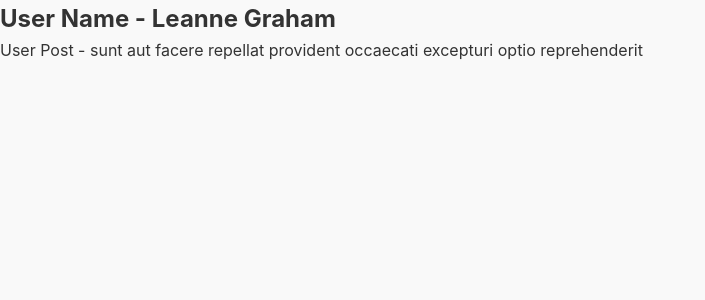
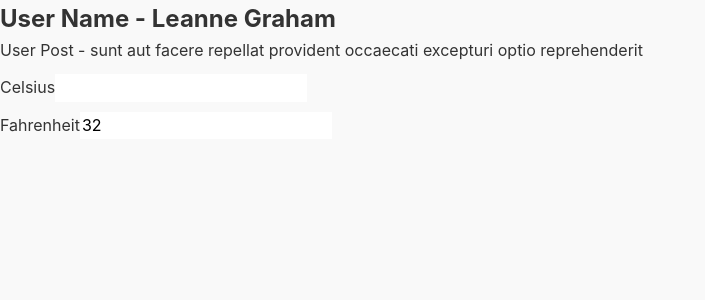
Before and after one commit to RakeshRanjanUIDeveloper/CodeWithJavaScript, a React (Vite) app in the folder PSClasses/React/ps-react-app/: page / in a window 1280 px wide. Shown: the top 300 px of the page, without its empty margins (0-705 px from the left). Built offline with nearby package versions, Linux system fonts and the light colour scheme.

Commit message:
code added

```diff
--- a/PSClasses/React/ps-react-app/src/App.jsx
+++ b/PSClasses/React/ps-react-app/src/App.jsx
@@ -4,6 +4,7 @@ import Clock from './components/Clock/Clock';
 import Timer from './components/Timer/Timer';
 import TodoList from './components/Todo/TodoList';
 import UserPosts from './components/UserPosts/UserPosts';
+import TempCalculator from './components/StateLifting/TempCalculator';
 function App() {
   return (
    /*  <TodoList /> */
@@ -11,6 +12,7 @@ function App() {
         {/* <Timer />
         <Clock /> */}
         <UserPosts />
+        <TempCalculator />
     </React.Fragment>
   )
 }
--- /dev/null
+++ b/PSClasses/React/ps-react-app/src/components/StateLifting/TempCalculator.jsx
@@ -0,0 +1,36 @@
+import React, { useState } from "react";
+import TempInput from "./TempInput";
+
+const TempCalculator = () => {
+  const [temperature, setTemperature] = useState("");
+  const [scale, setScale] = useState("c");
+
+  const handleCelsiusChange = (value) =>{
+    setTemperature(value);
+    setScale("c")
+  }
+
+  const handleFahrenheitChange = (value) =>{
+    setTemperature(value)
+    setScale("f")
+  }
+
+
+  function toCelsius(f) {
+    return ((f - 32) * 5) / 9;
+  }
+  function toFahrenheit(c) {
+    return (c * 9) / 5 + 32;
+}
+  const celsius =   scale === "f" ? toCelsius(parseFloat(temperature || 0)) : temperature;
+  const fahrenheit = scale === "c" ? toFahrenheit(parseFloat(temperature || 0)) : temperature;
+
+  return (
+    <React.Fragment>
+      <TempInput temperature={celsius} scale="c" onTemperatureChange={handleCelsiusChange} />
+      <TempInput temperature={fahrenheit} scale="f" onTemperatureChange={handleFahrenheitChange} />
+    </React.Fragment>
+  );
+};
+
+export default TempCalculator;
--- /dev/null
+++ b/PSClasses/React/ps-react-app/src/components/StateLifting/TempInput.jsx
@@ -0,0 +1,16 @@
+import React from 'react'
+
+const TempInput = ({scale, temperature, onTemperatureChange }) => {
+    const scaleNames = {
+        c: 'Celsius',
+        f: 'Fahrenheit'
+    }
+  return (
+    <div style={{ margin: "10px 0" }}>
+        <label>{scaleNames[scale]}</label>
+        <input value={temperature} onChange={(e) => onTemperatureChange(e.target.value)} />
+    </div>
+  )
+}
+
+export default TempInput
```
Also changed, not shown: 1 other file (tests, documents, lock files or other folders).
